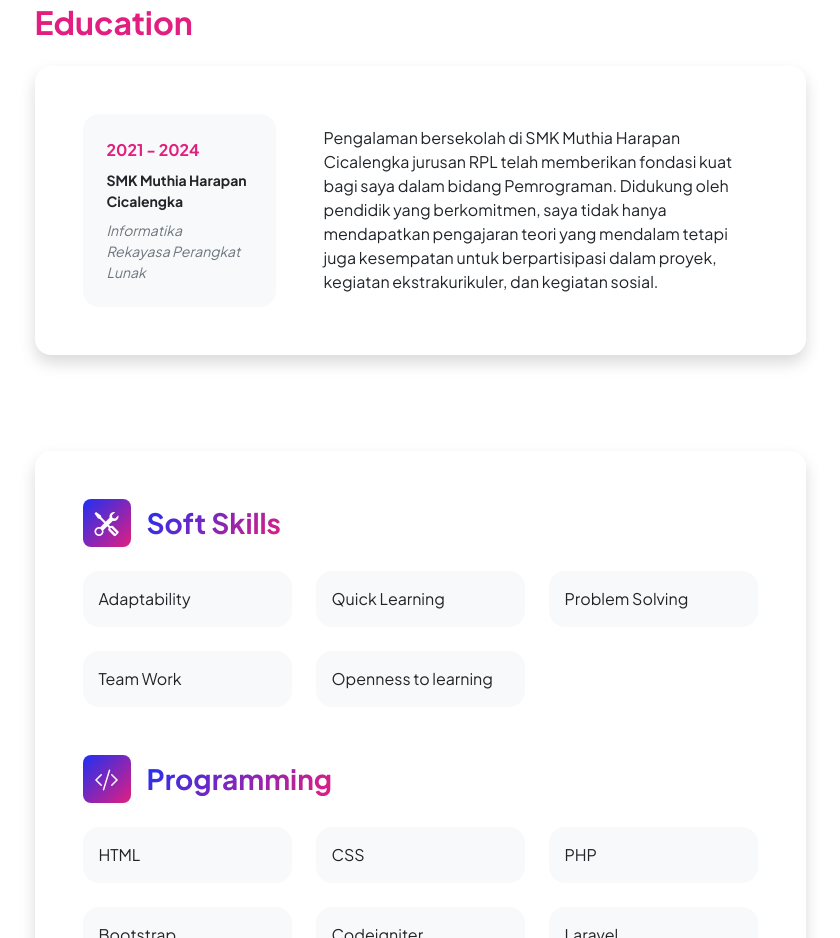
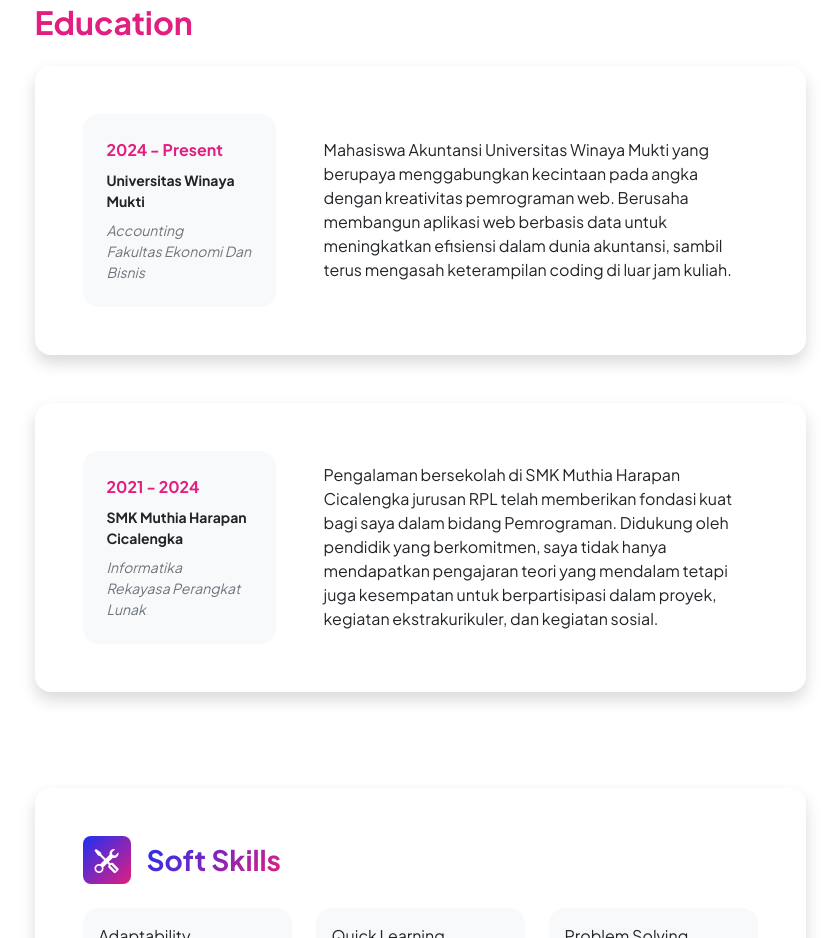
Before and after one commit to GalihPrmn/GalihPrmn.github.io, a plain HTML site: page index.html in a window 1280 px wide. Shown: the part 2054-2992 px from the top of the page, without its empty margins (220-1060 px from the left). Drawn offline with nearby package versions, Linux system fonts and the light colour scheme.

Commit message:
Penambahan Education

```diff
--- a/index.html
+++ b/index.html
@@ -444,6 +444,31 @@
                                 <div class="row align-items-center gx-5">
                                     <div class="col text-center text-lg-start mb-4 mb-lg-0">
                                         <div class="bg-light p-4 rounded-4">
+                                            <div class="text-secondary fw-bolder mb-2">2024 - Present</div>
+                                            <div class="mb-2">
+                                                <div class="small fw-bolder">Universitas Winaya Mukti</div>
+                                                <!-- <div class="small text-muted">Fairfield, NY</div> -->
+                                            </div>
+                                            <div class="fst-italic">
+                                                <div class="small text-muted">Accounting</div>
+                                                <div class="small text-muted">Fakultas Ekonomi Dan Bisnis</div>
+                                            </div>
+                                        </div>
+                                    </div>
+                                    <div class="col-lg-8">
+                                        <div>Mahasiswa Akuntansi Universitas Winaya Mukti yang berupaya menggabungkan kecintaan pada angka dengan kreativitas
+                                        pemrograman web. Berusaha membangun aplikasi web berbasis data untuk meningkatkan efisiensi dalam dunia akuntansi,
+                                        sambil terus mengasah keterampilan coding di luar jam kuliah.</div>
+                                    </div>
+                                </div>
+                            </div>
+                        </div>
+
+                        <div class="card shadow border-0 rounded-4 mb-5">
+                            <div class="card-body p-5">
+                                <div class="row align-items-center gx-5">
+                                    <div class="col text-center text-lg-start mb-4 mb-lg-0">
+                                        <div class="bg-light p-4 rounded-4">
                                             <div class="text-secondary fw-bolder mb-2">2021 - 2024</div>
                                             <div class="mb-2">
                                                 <div class="small fw-bolder">SMK Muthia Harapan Cicalengka</div>
```
